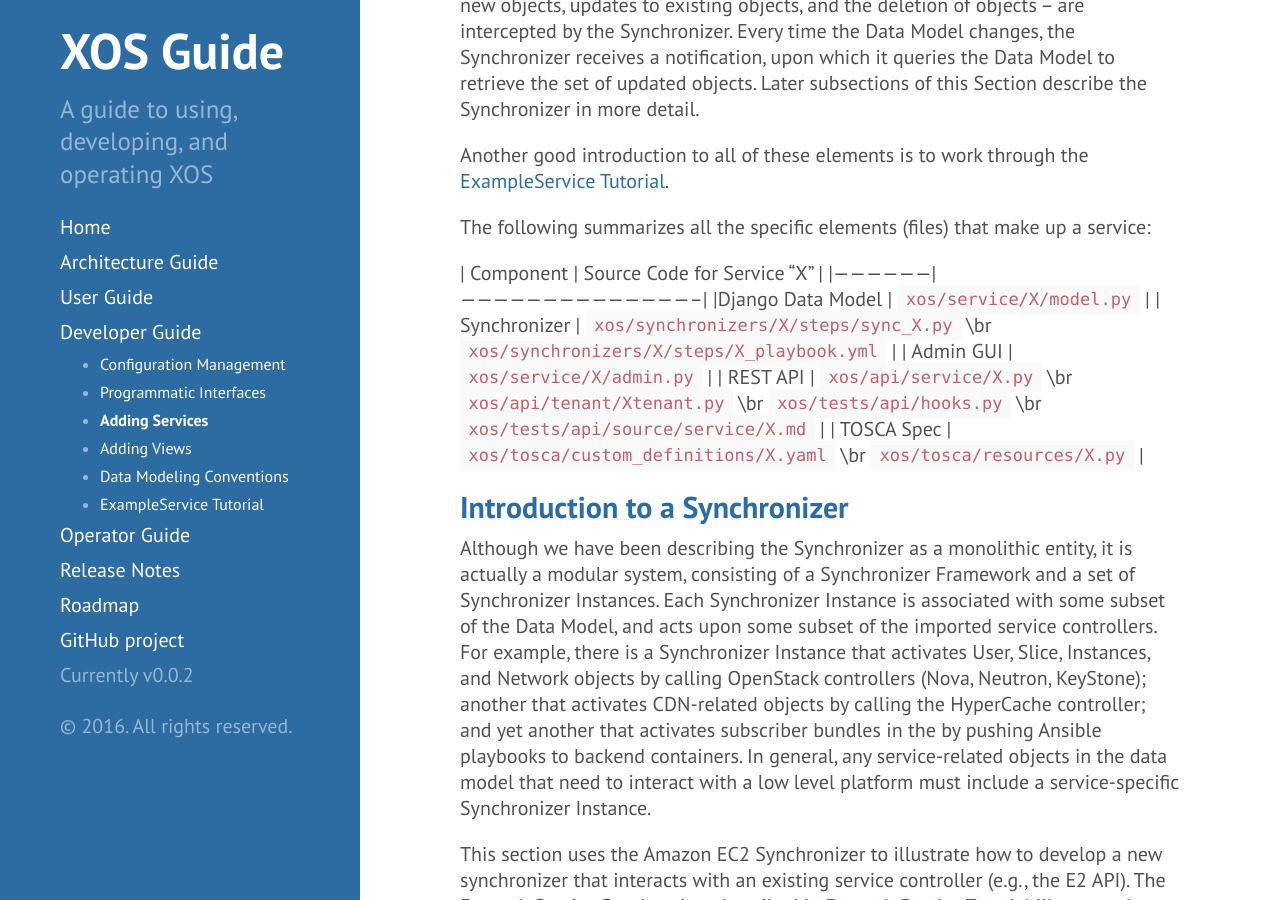
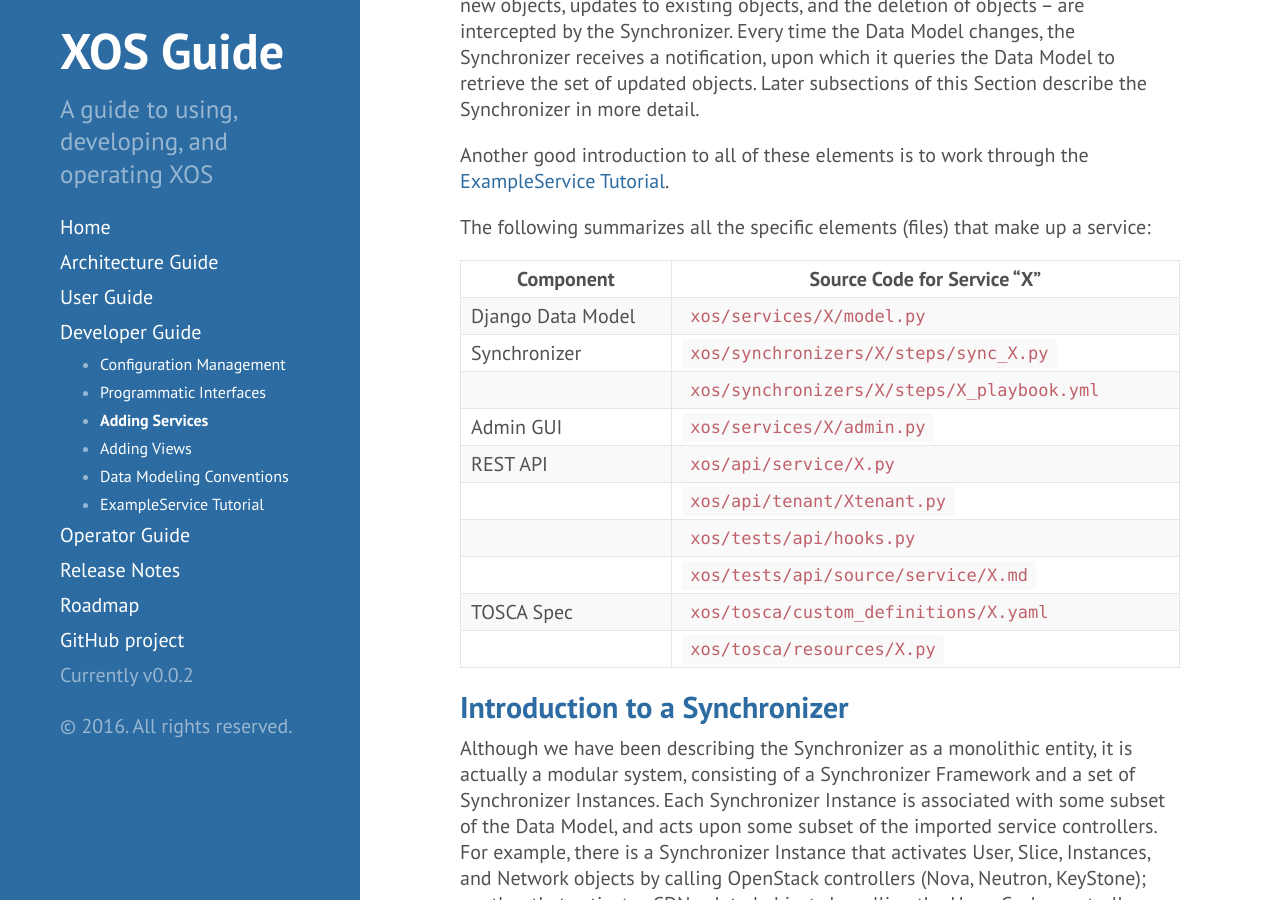
Before and after one commit to open-cloud/open-cloud.github.io.old, a Jekyll site: the page built from devguide_addservice.md, in a window 1280 px wide and 900 px high, scrolled down 1024 px. Built offline with Jekyll 4.4.1, drawn with Linux system fonts in a browser that asks for light colours.

Commit message:
updated Adding a Service

```diff
--- a/devguide_addservice.md
+++ b/devguide_addservice.md
@@ -50,16 +50,16 @@
 
 | Component        | Source Code for Service "X"                |
 |------------------|--------------------------------------------|
-|Django Data Model | `xos/service/X/model.py`                   |
-| Synchronizer     | `xos/synchronizers/X/steps/sync_X.py` \br
-                     `xos/synchronizers/X/steps/X_playbook.yml` |
-| Admin GUI        | `xos/service/X/admin.py`                   |
-| REST API         | `xos/api/service/X.py` \br
-                     `xos/api/tenant/Xtenant.py` \br
-                     `xos/tests/api/hooks.py` \br
-                     `xos/tests/api/source/service/X.md`        |
-| TOSCA Spec       | `xos/tosca/custom_definitions/X.yaml` \br
-                     `xos/tosca/resources/X.py`                 |
+|Django Data Model | `xos/services/X/model.py`                  |
+| Synchronizer     | `xos/synchronizers/X/steps/sync_X.py`      |
+|                  | `xos/synchronizers/X/steps/X_playbook.yml` |
+| Admin GUI        | `xos/services/X/admin.py`                  |
+| REST API         | `xos/api/service/X.py`                     |
+|                  | `xos/api/tenant/Xtenant.py`                |
+|                  | `xos/tests/api/hooks.py`                   |
+|                  | `xos/tests/api/source/service/X.md`        |
+| TOSCA Spec       | `xos/tosca/custom_definitions/X.yaml`      |
+|                  |  `xos/tosca/resources/X.py`                |
 
 ## Introduction to a Synchronizer
 
```
